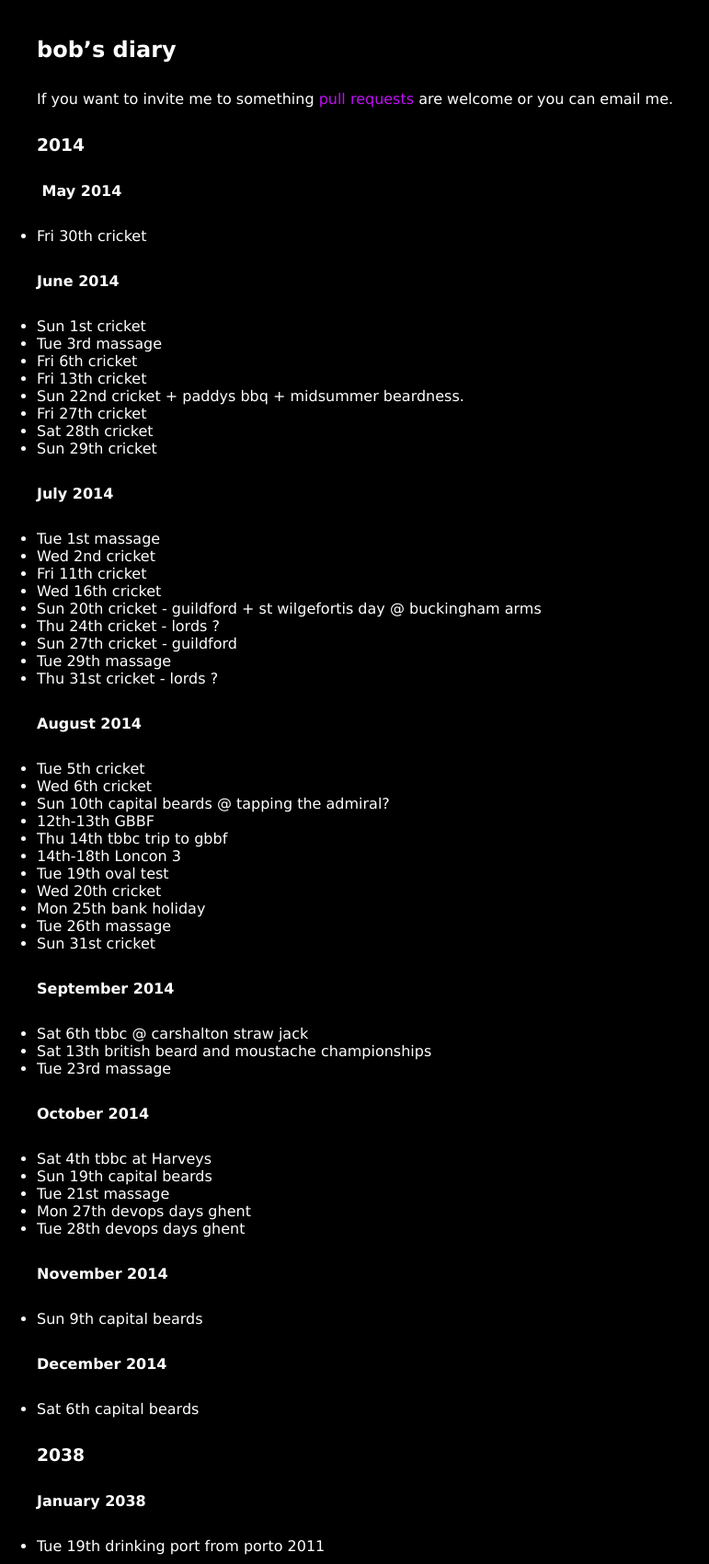
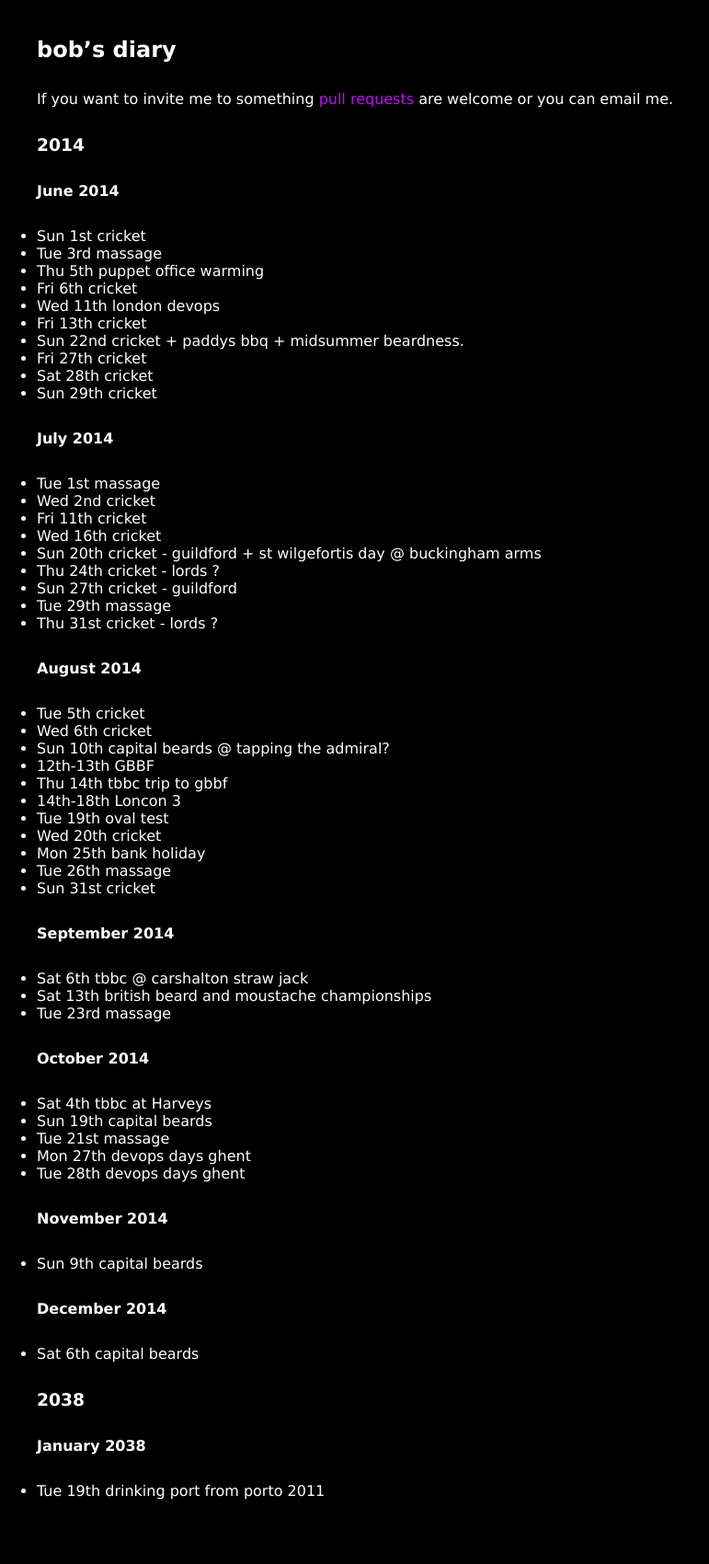
Before and after one commit to rjw1/randomness.org.uk, a Jekyll site: the page built from diary/index.md, in a window 1280 px wide. Shown: the whole page at 92% size, without its empty margins (0-771 px from the left). Built offline with Jekyll 4.4.1, drawn with Linux system fonts in a browser that asks for light colours; Markdown is read by kramdown in place of the engine named in the settings; after the commit the page ends 1640 px from its top, so only the background shows below that.

Commit message:
May is over. Devops meets in june

```diff
--- a/diary/index.md
+++ b/diary/index.md
@@ -9,15 +9,13 @@ are welcome or you can email me.
 
 ### 2014 ###
 
-#### May 2014 ####
-
-* Fri 30th cricket
-
 #### June 2014 ####
 
 * Sun 1st cricket
 * Tue 3rd massage
+* Thu 5th puppet office warming
 * Fri 6th cricket
+* Wed 11th london devops
 * Fri 13th cricket
 * Sun 22nd cricket + paddys bbq + midsummer beardness.
 * Fri 27th cricket
```
